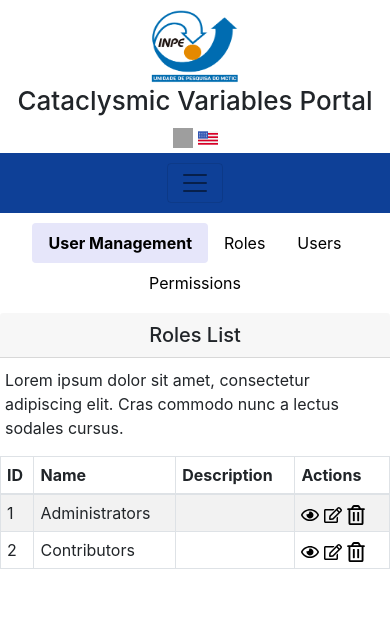
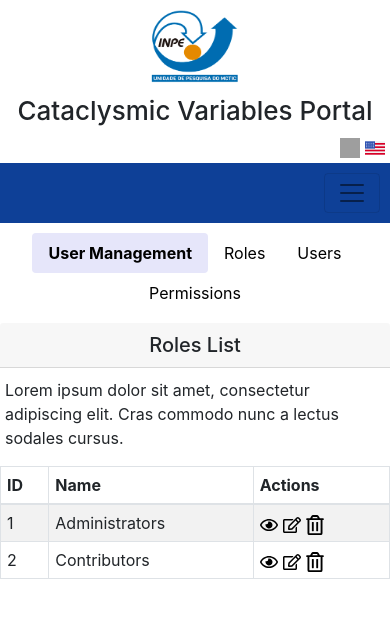
Before and after one commit to felipecarolino/inpe, a React (Create React App) app in the folder frontend/: page / in a window 390 px wide. Shown: the top 618 px of the page. Built offline with nearby package versions, Linux system fonts and the light colour scheme; grey boxes are pictures that could not be loaded.

Commit message:
Update response and include Footer

```diff
--- a/frontend/src/App.js
+++ b/frontend/src/App.js
@@ -1,8 +1,8 @@
 import React from 'react';
 import './style.css';
 import Header from './pages/Header/index';
+import Menu from './pages/Menu/index';
 import Principal from './pages/Principal/index';
-import Menu from './pages/Menu/index';
 
 function App() {
   return (
--- a/frontend/src/pages/Header/style.css
+++ b/frontend/src/pages/Header/style.css
@@ -101,20 +101,38 @@
     .header{
         display: flex;
         flex-direction: column;
+        margin: 0;
     }
 
     .header-top{
+        flex-direction: column;
         justify-content: center;
+    }
+
+    .header-logo{
+        align-self: center;
+        max-width: 100%;
+        margin-bottom: 10px;
+    }
+
+    .header-title{
+        align-self: center;
+        max-width: 100%;
+    }
+
+    .header-title h1{
+        text-align: center;
+        font-size: 26px;
+    }
+
+    .header-flags{
+        max-width: 100%;
+        align-self: flex-end;
     }
 
     .logo{
         width: 100px;
         height: 80px;
-    }
-
-    .header-title h1{
-        text-align: center;
-        font-size: 26px;
     }
 
     .header-flag-br, .header-flag-us{
@@ -123,7 +141,7 @@
     }
 
     .navbar{
-        justify-content: center;
+        justify-content: flex-end;
     }
 
     .navbar-nav{
--- a/frontend/src/pages/Principal/style.css
+++ b/frontend/src/pages/Principal/style.css
@@ -47,6 +47,14 @@ td a{
         padding: 10px 5px 0 5px;
     }
 
+    th:nth-child(3){
+        display: none;
+    }
+
+    td:nth-child(3){
+        display: none;
+    }
+
     .table thead th {
         padding: 6px;
     }
--- a/frontend/src/style.css
+++ b/frontend/src/style.css
@@ -4,7 +4,14 @@
     display: flex;
     flex-direction: row;
     align-items: flex-start;
-    height: 100%;
+}
+
+@media (min-width: 576px) and (max-width: 768px){
+    .container{
+        padding: 0;
+        margin: 30px auto 0;
+        max-width: 100%;
+    }
 }
 
 @media only screen and (max-width: 576px){
```
Also changed, not shown: frontend/src/pages/Footer/index.js (+12 -0 lines), frontend/src/pages/Footer/style.css (+11 -0 lines).
